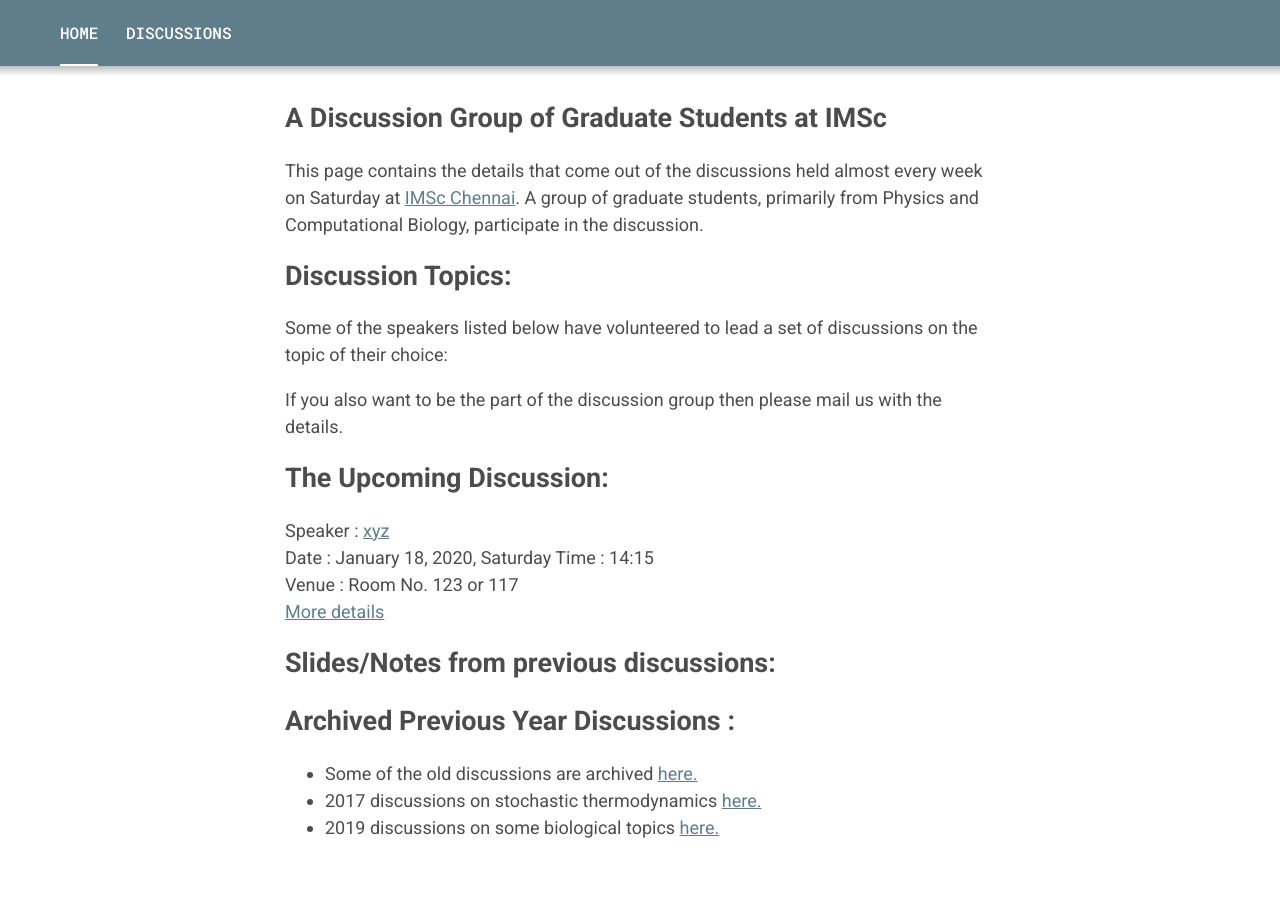
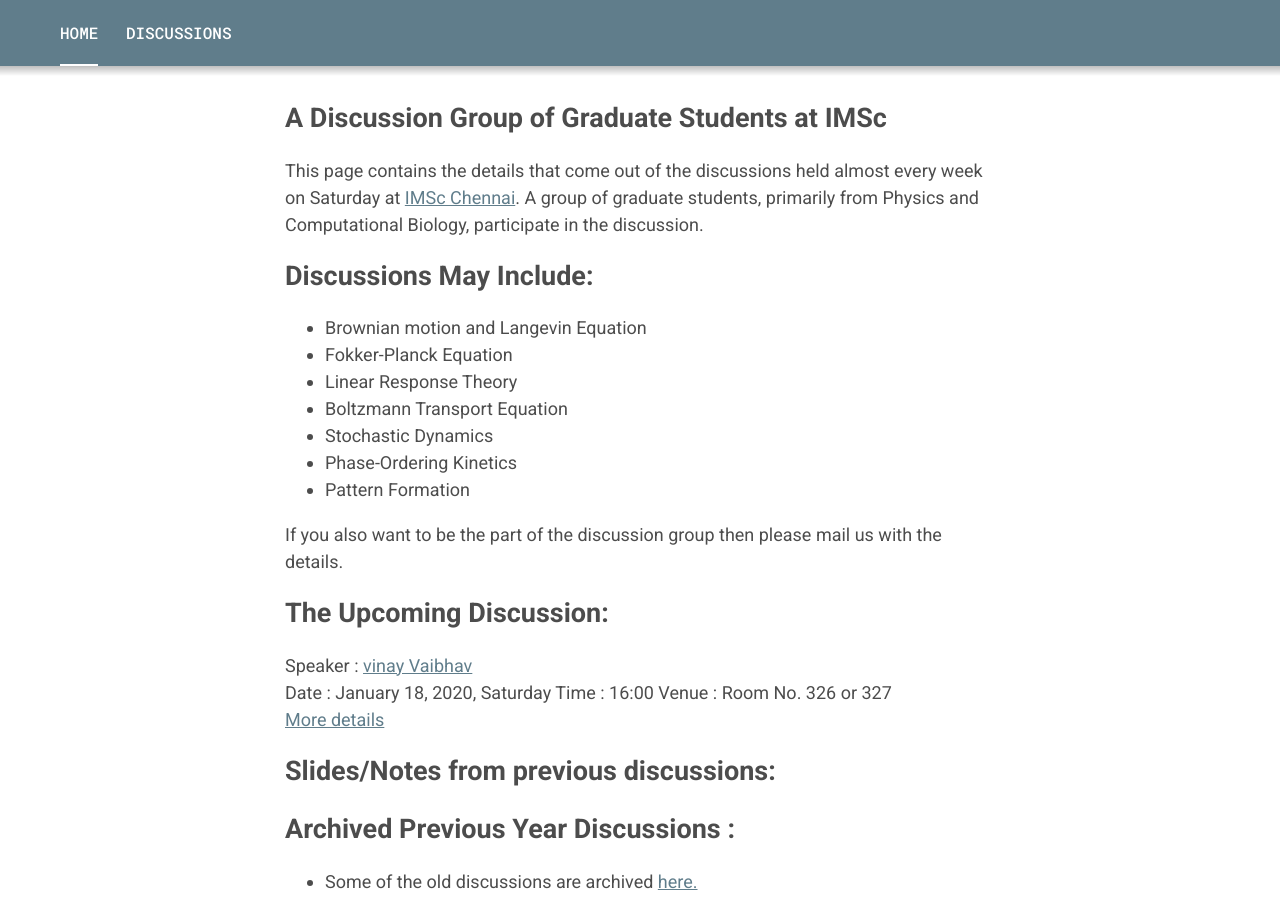
Before and after one commit to vinayphys/discussion2020, a Jekyll site: the page built from index.markdown, in a window 1280 px wide and 900 px high, scrolled down 313 px. Built offline with Jekyll 4.4.1, drawn with Linux system fonts in a browser that asks for light colours.

Commit message:
Update index.markdown

```diff
--- a/index.markdown
+++ b/index.markdown
@@ -7,25 +7,28 @@ subtitle: Condensed Matter and Biological Physics
 
 This page contains the details that come out of the discussions held almost every week on Saturday at [IMSc Chennai](https://www.imsc.res.in/). A group of graduate students, primarily from Physics and Computational Biology, participate in the discussion.
 
-## Discussion Topics:
-
-Some of the speakers listed below have volunteered to lead a set of discussions on the topic of their choice:
+## Discussions May Include:
+* Brownian motion and Langevin Equation
+* Fokker-Planck Equation
+* Linear Response Theory
+* Boltzmann Transport Equation
+* Stochastic Dynamics
+* Phase-Ordering Kinetics
+* Pattern Formation
 
 If you also want to be the part of the discussion group then please mail us with the details.
 
 ## The Upcoming Discussion:
-Speaker :      [xyz](https://www.imsc.res.in/xyz)
+Speaker :      [vinay Vaibhav](https://www.imsc.res.in/~vinayv/)
 Date    :      January 18, 2020, Saturday
-Time    :      14:15
-Venue   :      Room No. 123 or 117
+Time    :      16:00
+Venue   :      Room No. 326 or 327
 [More details](https://vinayphys.github.io/discussion2020/...)
 
 
 ## Slides/Notes from previous discussions:
 
 
-
-
 ## Archived Previous Year Discussions :
 * Some of the old discussions are archived [here.](https://www.imsc.res.in/~kamalt/discussions.html)
 * 2017 discussions on stochastic thermodynamics [here.](https://vinayphys.github.io/discussion/)
```
